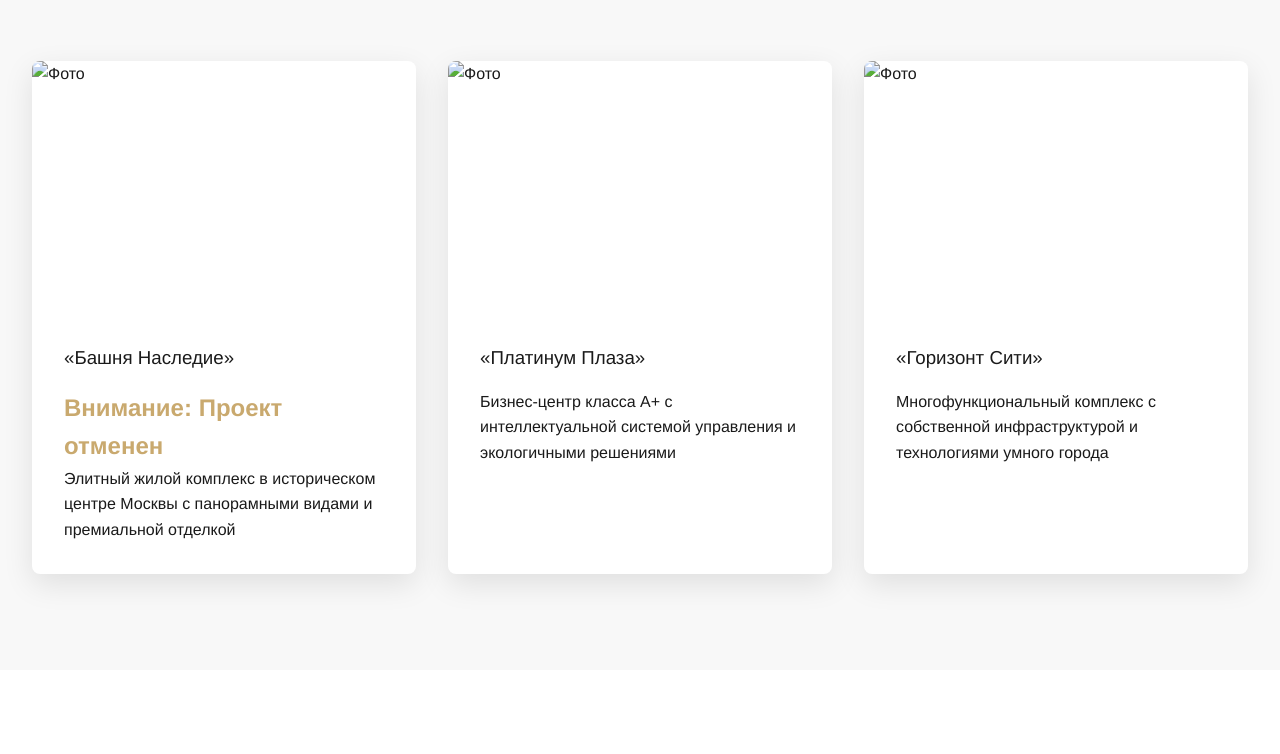
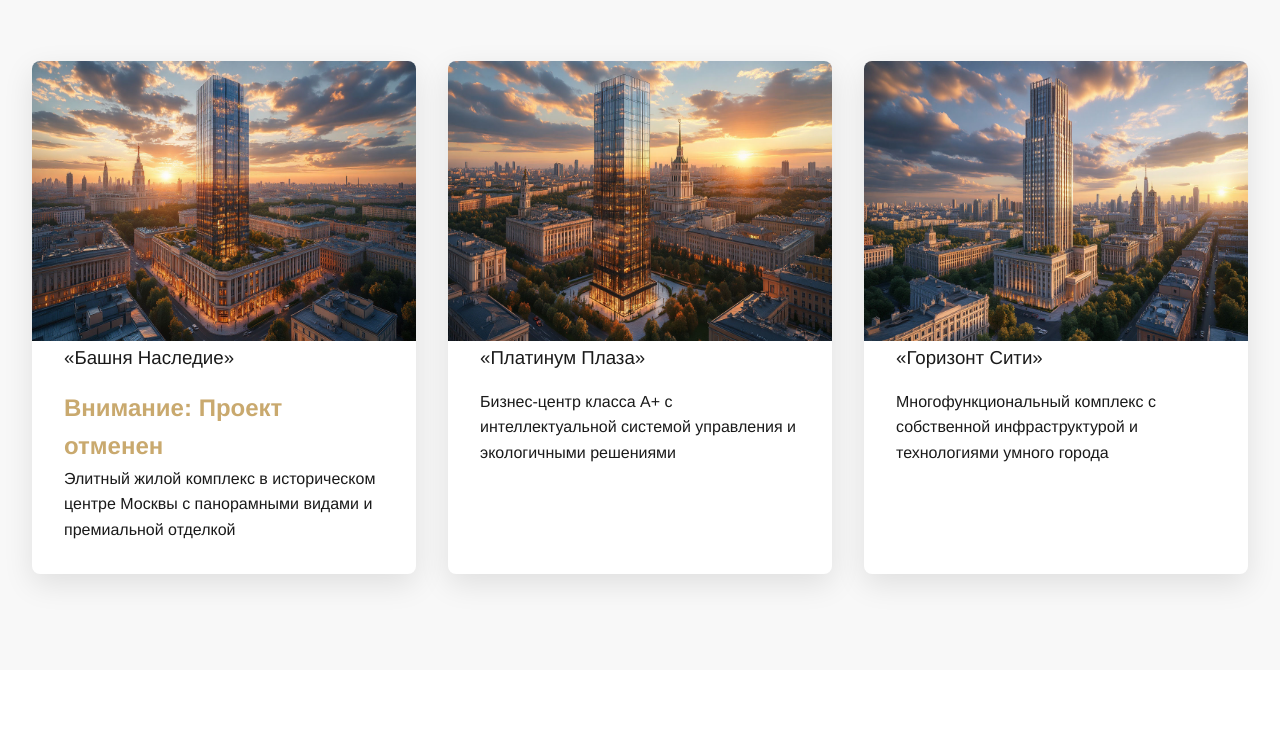
Before and after one commit to Beglov020/flex-holding, a plain HTML site: page index.html in a window 1280 px wide. Shown: the part 976-1730 px from the top of the page. Drawn offline with Linux system fonts and the light colour scheme; files whose address does not match are found by name.

Commit message:
Update index.html

```diff
--- a/index.html
+++ b/index.html
@@ -501,7 +501,7 @@
             <h2 class="section-title">Наши <span>проекты</span></h2>
             <div class="project-grid">
                 <div class="project-card">
-                    <div class="project-image" style="background-image: url(/img/1.jpeg')"><img src="img/1.jpeg" alt="Фото" width="100%" height="280"></div>
+                    <div class="project-image" style="background-image: url(1.jpeg')"><img src="1.jpeg" alt="Фото" width="100%" height="280"></div>
                     <div class="project-content">
                         <h3>«Башня Наследие»</h3>
                        <div class="warning"> <h2 style="color:rgb(201, 169, 110)">Внимание: Проект отменен</h2> </div>
@@ -510,14 +510,14 @@
                     </div>
                 </div>
                 <div class="project-card">
-                    <div class="project-image"><img src="img/2.jpeg" alt="Фото" width="100%" height="280"></div>
+                    <div class="project-image"><img src="2.jpeg" alt="Фото" width="100%" height="280"></div>
                     <div class="project-content">
                         <h3>«Платинум Плаза»</h3>
                         <p>Бизнес-центр класса А+ с интеллектуальной системой управления и экологичными решениями</p>
                     </div>
                 </div>
                 <div class="project-card">
-                    <div class="project-image")"><img src="img/3.jpeg" alt="Фото" width="100%" height="280"></div>
+                    <div class="project-image")"><img src="3.jpeg" alt="Фото" width="100%" height="280"></div>
                     <div class="project-content">
                         <h3>«Горизонт Сити»</h3>
                         <p>Многофункциональный комплекс с собственной инфраструктурой и технологиями умного города</p>
```
